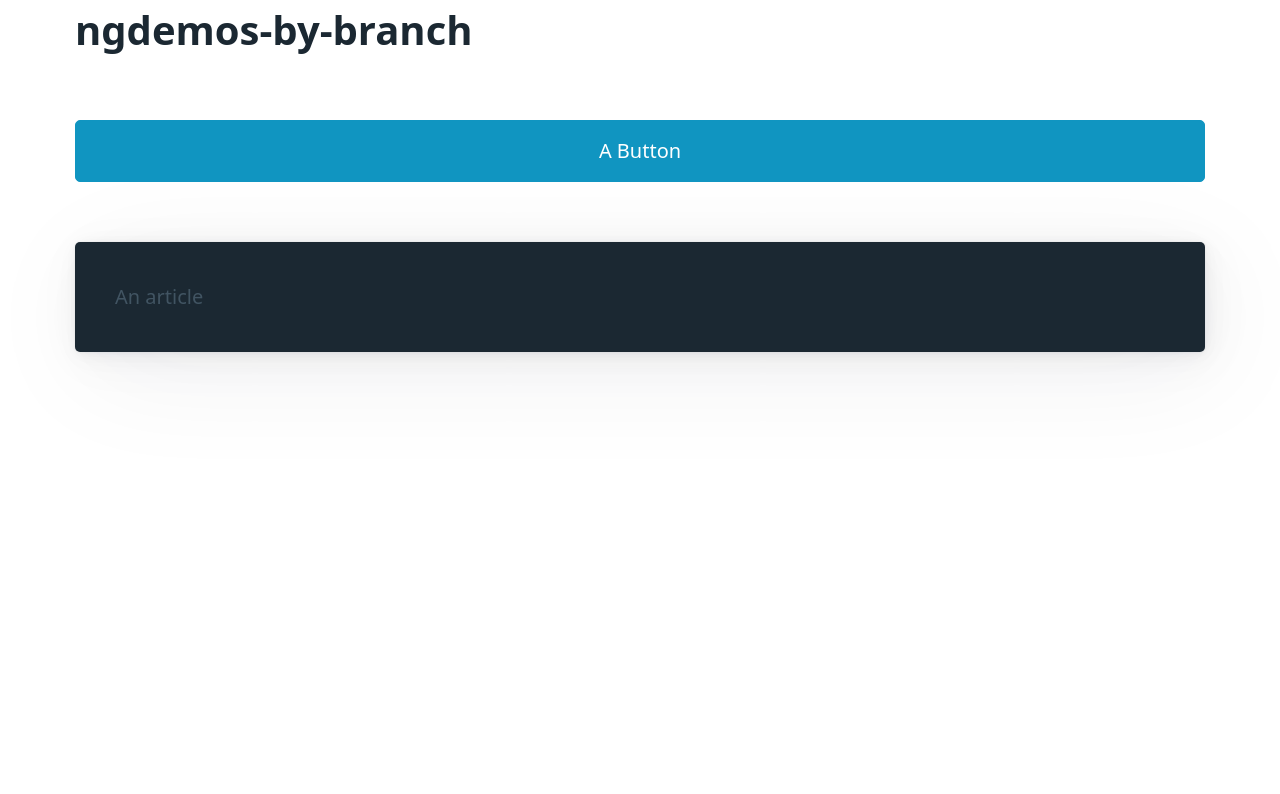
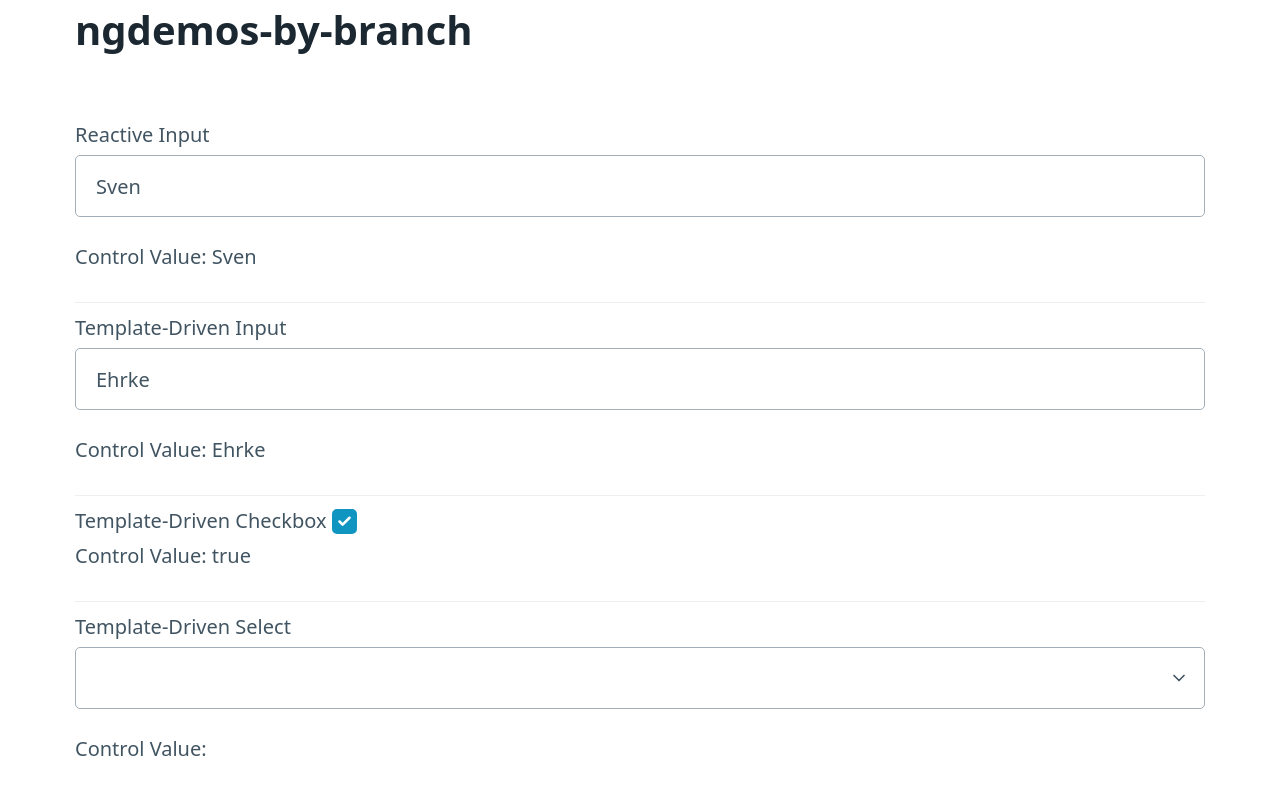
Before and after one commit to svene/ngdemos-by-branch, an Angular app: page / in a window 1280 px wide. Shown: the top 794 px of the page. Built offline with nearby package versions, Linux system fonts and the light colour scheme.

Commit message:
initial demo form with reactive and template-driven controls. Use 'angular' browser extension to see the attached directives

```diff
--- a/src/app/app.component.ts
+++ b/src/app/app.component.ts
@@ -1,4 +1,5 @@
 import { Component } from '@angular/core';
+import {FormControl, FormsModule, ReactiveFormsModule} from "@angular/forms";
 
 @Component({
   selector: 'app-root',
@@ -6,11 +7,44 @@ import { Component } from '@angular/core';
   template: `
     <main class="container">
       <h1>{{title}}</h1>
-      <div class="grid">
-        <div><button class="app-button" type="button">A Button</button></div>
-      </div>
 
+      <label for="reactive">
+        Reactive Input
+        <input id="reactive" [formControl]="fcFirstName">
+      </label>
+      <p>Control Value: {{fcFirstName.value}}</p>
+
+      <hr>
+
+      <label for="template">
+        Template-Driven Input
+        <input id="template" [(ngModel)]="lastName">
+      </label>
+      <p>Control Value: {{lastName}}</p>
+
+      <hr>
+
+      <label for="checkbox">
+        Template-Driven Checkbox
+        <input id="checkbox" type="checkbox" [(ngModel)]="active">
+      </label>
+      <p>Control Value: {{active}}</p>
+
+      <hr>
+
+      <label for="car">
+        Template-Driven Select
+        <select id="car" [(ngModel)]="car">
+          <option value="volvo">Volvo</option>
+          <option value="saab">Saab</option>
+          <option value="mercedes">Mercedes</option>
+          <option value="audi">Audi</option>        </select>
+      </label>
+      <p>Control Value: {{car}}</p>
+
+      <!--
       <article class="black-background">An article</article>
+-->
     </main>
 
   `,
@@ -21,7 +55,15 @@ import { Component } from '@angular/core';
       }
     `
   ],
+  imports: [
+    FormsModule,
+    ReactiveFormsModule
+  ]
 })
 export class AppComponent {
   title = 'ngdemos-by-branch';
+  fcFirstName = new FormControl('Sven');
+  lastName = 'Ehrke';
+  active = true;
+  car = '';
 }
```
Also changed, not shown: 1 other file (tests, documents, lock files or other folders).
